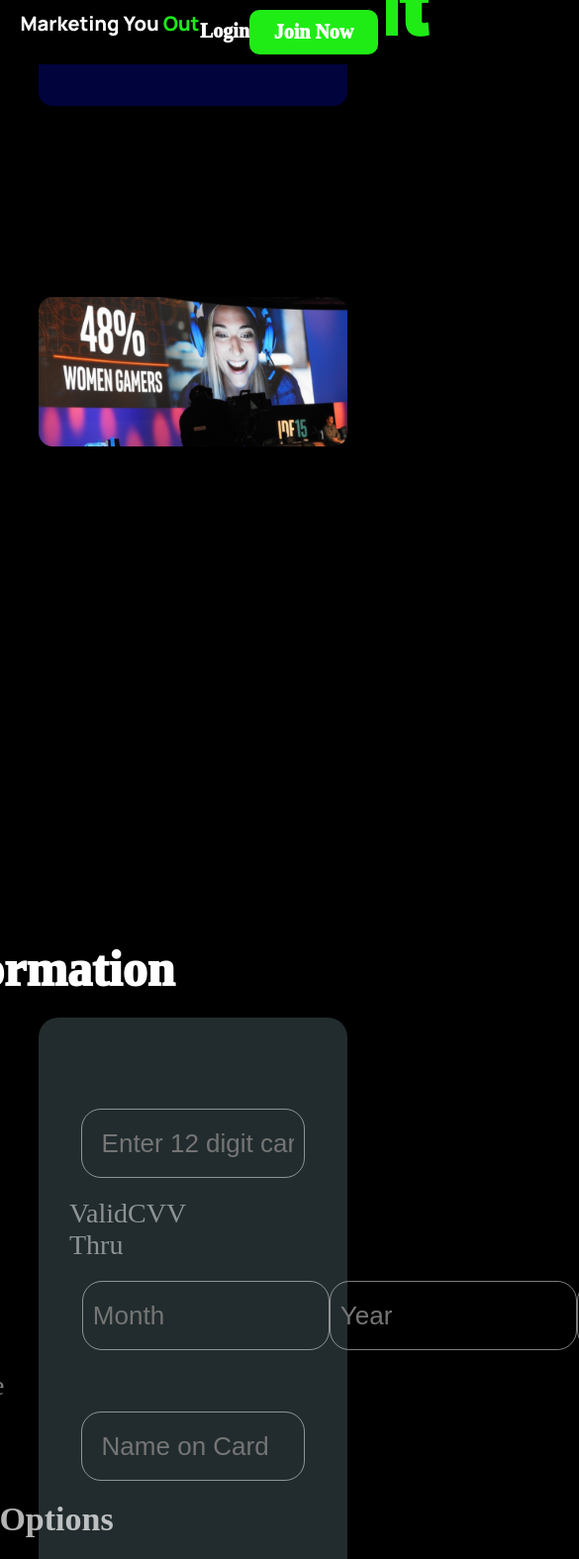
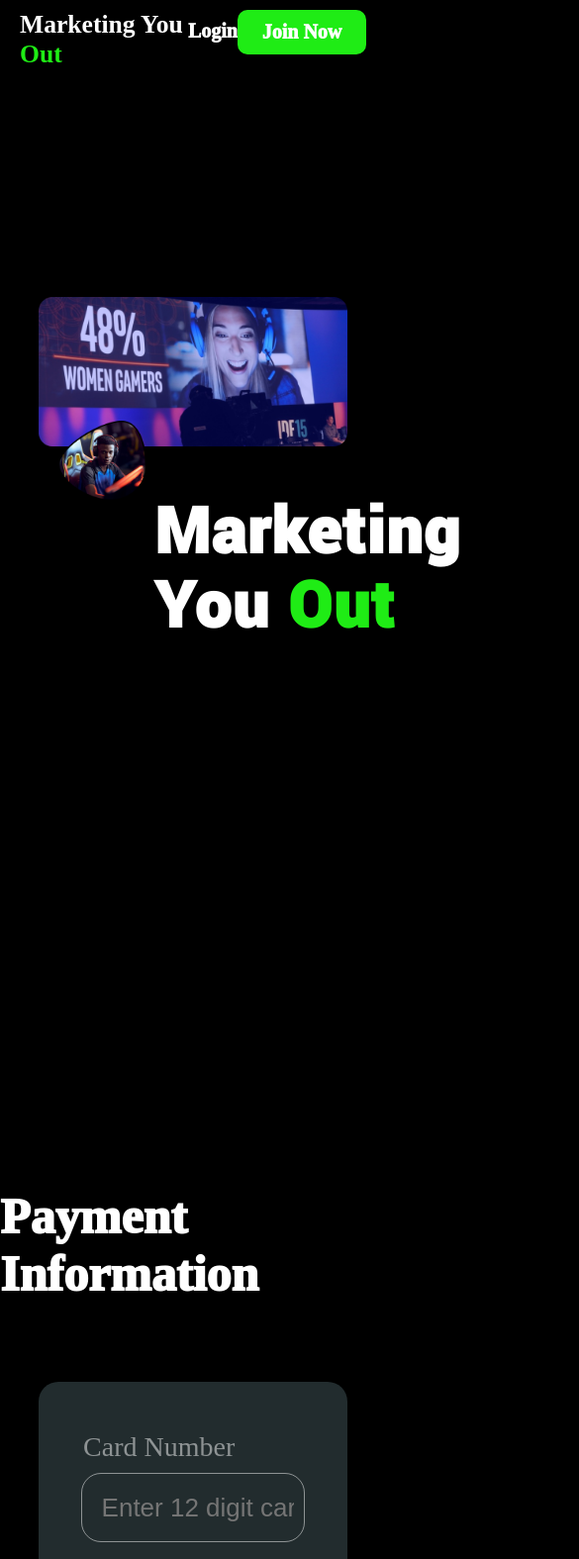
Before and after one commit to Kingstarflycodes/MarketingYouOut, a plain HTML site: page payment.html in a window 390 px wide. Shown: the top 1575 px of the page at 99% size, 585 px wide, since content can reach past the window. Drawn offline with Linux system fonts and the light colour scheme; a web font is replaced by a local one.

Commit message:
made a lot of respomsive changes to all active pages

```diff
--- a/css/payment.css
+++ b/css/payment.css
@@ -83,8 +83,8 @@ p {
 }
 
 .headerText {
-  width: 250px;
-  height: 100%;
+  font-size: 160%;
+  cursor: pointer;
 }
 
 .navBtnCont {
@@ -112,32 +112,41 @@ p {
   width: 100%;
   height: 500px;
   margin: 300px 0 150px 0;
+  position: relative;
+}
+
+.mainImg {
+  position: absolute;
+  top: 0;
 }
 
 .blueBg {
-  position: relative;
-  top: -495px;
+  position: absolute;
+  top: 0;
 }
 
 .ellipse {
-  position: relative;
-  top: -860px;
-  left: -270px;
+  position: absolute;
+  top: 60%;
+  left: 20%;
 }
 
 .myo {
-  position: relative;
-  top: -1050px;
-  left: 130px;
-  font-size: 80px;
+  position: absolute;
+  top: 75%;
+  left: 45%;
+  font-size: 750%;
   font-family: Roboto-Black;
   letter-spacing: 2px;
+}
 
+.paymentSes {
+  margin-top: 400px;
 }
 
 .payText {
   font-size: 50px;
-  margin: 0 0 20px -500px;
+  margin: 0 0 80px 0;
 }
 
 .payCont {
@@ -149,7 +158,9 @@ p {
 
 .cardNoText {
   font-size: 28px;
-  margin: 20px 0 10px -690px;
+  width: 90%;
+  text-align: left;
+  margin: 20px 0 10px 5px;
   color: rgb(250, 250, 250, .5);
 }
 
@@ -166,12 +177,14 @@ p {
 .cvvText1 {
   width: 89%;
   margin: 20px 0 0 0;
-  padding: 0 250px 0 0;
+  padding: 0 320px 0 0;
 }
 
 .cvvText2 {
   width: 89%;
-  margin: 20px 0 0 0;
+  margin: 20px 40px 0 0;
+  padding: 0 10px;
+  position: relative;
 }
 
 .cvvText1 p {
@@ -180,7 +193,7 @@ p {
 }
 
 .month {
-  width: 250px;
+  width: 30%;
   height: 70px;
   padding: 10px;
   background: transparent;
@@ -191,7 +204,7 @@ p {
 }
 
 .year {
-  width: 250px;
+  width: 30%;
   height: 70px;
   padding: 10px;
   background: transparent;
@@ -202,7 +215,7 @@ p {
 }
 
 .cvv {
-  width: 300px;
+  width: 30%;
   height: 70px;
   padding: 10px;
   background: transparent;
@@ -213,9 +226,17 @@ p {
   margin-right: -30px;
 }
 
+.cvvText2 i {
+  position: absolute;
+  top: 20px;
+  right: 20px;
+}
+
 .cardNameText {
   font-size: 28px;
-  margin: 20px 0 10px -610px;
+  width: 90%;
+  text-align: left;
+  margin: 20px 0 10px 5px;
   color: rgb(250, 250, 250, .5);
 }
 
@@ -231,7 +252,7 @@ p {
 }
 
 .mpo {
-  margin: 0  0 30px -500px;
+  margin: 0  0 30px 0;
   font-size: 34px;
   opacity: .7;
 }
@@ -280,13 +301,10 @@ footer {
   margin-top: 70px;
 }
 
-.footerImg {
-  width: 400px;
-}
-
 .footDetails {
   width: 100%;
-  padding: 0 420px 0 450px;
+  padding: 0 30% 0 30%;
+  margin-top: 20px;
 }
 
 .listCont p {
@@ -311,3 +329,89 @@ footer p {
   font-size: 14px;
   margin: 0 0 5px 0;
 }
+
+@media (max-width: 1600px) {
+ .ellipse {
+   top: 50%;
+   left: 15%;
+ }
+
+ .myo {
+   top: 60%;
+   left: 40%;
+ }
+
+ .cvvText1 {
+  width: 89%;
+  margin: 20px 0 0 0;
+  padding: 0 260px 0 0;
+}
+}
+
+@media (max-width: 1300px) {
+  .ellipse {
+    top: 40%;
+  }
+
+  .myo {
+    top: 45%;
+    font-size: 650%;
+  }
+
+  .cvvText1 {
+    padding: 0 195px 0 0;
+  }
+}
+
+@media (max-width: 1200px) {
+  .myo {
+    font-size: 550%;
+  }
+
+  .cvvText1 {
+    padding: 0 170px 0 0;
+  }
+
+  .cvvText2 i {
+    right: 10px;
+  }
+}
+
+@media (max-width: 1100px) {
+  .ellipse {
+    top: 35%;
+  }
+
+  .myo {
+    top: 40%;
+    font-size: 500%;
+  }
+
+  .cvvText1 {
+    padding: 0 150px 0 0;
+  }
+}
+
+@media (max-width: 1000px) {
+  .ellipse {
+    top: 30%;
+  }
+
+  .myo {
+    font-size: 400%;
+  }
+
+  .cvvText1 {
+    padding: 0 130px 0 0;
+  }
+}
+
+@media (max-width: 900px) {
+  .ellipse {
+    top: 25%;
+  }
+}
+
+@media (max-width: 500px) {
+
+}
--- a/css/personal-info.css
+++ b/css/personal-info.css
@@ -6,6 +6,7 @@
 
 body {
   background: #000;
+  width: 100vw;
 }
 
 h1, h2, h3, h4, h5, h6, p, button, a, li {
@@ -22,8 +23,8 @@ p {
 }
 
 @font-face {
-  font-family: AssociateSans-Light;
-  src: url(../font/AssociateSans-Light.ttf);
+  font-family: Eloquia;
+  src: url(../font/Typekiln - EloquiaText-ExtraLight.otf);
 }
 
 @font-face {
@@ -54,6 +55,11 @@ p {
   justify-content: space-around;
 }
 
+.ai-center {
+  display: flex;
+  align-items: center;
+}
+
 .jc-fe {
   display: flex;
   justify-content: flex-end;
@@ -79,11 +85,12 @@ p {
   position: fixed;
   top: 0;
   background: #000;
+  align-items: center;
 }
 
-.headerImg {
-  width: 250px;
-  height: 80%;
+.headerText {
+  font-size: 160%;
+  cursor: pointer;
 }
 
 .navBtnCont {
@@ -133,6 +140,10 @@ p {
   margin-bottom: 20px;
 }
 
+.myForm {
+  width: 80%;
+}
+
 .insert {
   width: 80%;
   height: 60px;
@@ -142,7 +153,7 @@ p {
   background: transparent;
   margin-top: 40px;
   font-size: 16px;
-  color: #000;
+  color: #fff;
 }
 
 .infoBtn {
@@ -155,7 +166,7 @@ p {
 }
 
 .line {
-  width: 500px;
+  width: 70%;
   border-bottom: 1px solid rgba(250, 250, 250, .5);
   margin: 40px 0 40px 0;
 }
@@ -170,12 +181,13 @@ footer {
 }
 
 .footerImg {
-  width: 400px;
+  width: 320px
 }
 
 .footDetails {
   width: 100%;
-  padding: 0 420px 0 450px;
+  padding: 0 30% 0 30%;
+  margin-top: 20px;
 }
 
 .listCont p {
@@ -200,3 +212,29 @@ footer p {
   font-size: 14px;
   margin: 0 0 5px 0;
 }
+
+@media (max-width: 1600px) {
+  .footDetails {
+    padding: 0 35% 0 35%;
+  }
+}
+
+@media (max-width: 1080px) {
+  .footDetails {
+    padding: 0 30% 0 30%;
+  }
+}
+
+@media (max-width: 601px) {
+  .myForm {
+    width: 100%;
+  }
+
+  .headerText {
+    font-size: 140%;
+  }
+
+  .footDetails {
+    padding: 0 20% 0 20%;
+  }
+}
--- a/css/style.css
+++ b/css/style.css
@@ -31,11 +31,6 @@ p {
   font-family: Eloquia;
   src: url(../font/Typekiln - EloquiaText-ExtraLight.otf);
 }
-
-/* @font-face {
-  font-family: Roboto-Black;
-  src: url(../font/Roboto-Black.ttf);
-} */
 
 .bg-green {
   background: #1FEC15;
@@ -93,9 +88,8 @@ p {
   /*z-index: 1100;*/
 }
 
-.headerImg {
-  width: 250px;
-  height: 80%;
+.headerText {
+  font-size: 160%;
   cursor: pointer;
 }
 
@@ -212,6 +206,7 @@ p {
 .aboutText {
   width: 800px;
   font-size: 34px;
+  margin: 0;
 }
 
 .downAbtCont {
@@ -395,7 +390,7 @@ p {
   width: 50%;
 }
 
-.childOne {
+.child {
   width: 45%;
 }
 
@@ -435,8 +430,19 @@ p {
   font-size: 14px;
 }
 
-.childTwo {
+#myForm {
   width: 55%;
+  display: flex;
+  flex-direction: column;
+  align-items: flex-end;
+  margin: 0 5px 0 20px;
+  padding: 0 10px;
+}
+
+.writeTxt {
+  width: 100%;
+  text-align: center;
+  margin: 0 10px;
 }
 
 .insertNameEmail {
@@ -462,12 +468,13 @@ p {
 }
 
 .c2btn {
-  width: 270px;
+  width: 70%;
   height: 50px;
   border: none;
   border-radius: 10px;
-  margin-right: -80px;
   font-size: 28px;
+  color: #fff;
+  margin-right: 10px;
 }
 
 footer {
@@ -481,6 +488,7 @@ footer {
 .footDetails {
   width: 100%;
   padding: 0 420px 0 450px;
+  margin-top: 20px;
 }
 
 .listCont p {
@@ -516,6 +524,50 @@ footer p {
   main {
     padding: 0 300px;
   }
+}
+
+.redefine {
+  font-size: 90px;
+}
+
+.redeText {
+  font-size: 32px;
+}
+
+.aboutText {
+  font-size: 40px;
+}
+
+.omc h2, .mc h2 {
+  font-size: 70px;
+}
+
+.omc p, .mc p {
+  font-size: 40px;
+}
+
+.mc {
+  height: 1100px;
+}
+
+.memCont {
+  width: 65%;
+}
+
+.work {
+  font-size: 32px;
+}
+
+.amount {
+  font-size: 45px;
+}
+
+.amount span {
+  font-size: 35px;
+}
+
+.memTxt {
+  font-size: 40px;
 }
 
 @media (max-width: 1600px) {
@@ -873,10 +925,7 @@ footer p {
   }
 
   .c2btn {
-    width: 150px;
-    height: 50px;
     font-size: 18px;
-    margin-right: -130px;
   }
 
   .footDetails {
@@ -884,7 +933,7 @@ footer p {
   }
 }
 
-@media (max-width: 601px) {
+@media (max-width: 540px) {
   .aboutImgCont {
     flex-direction: column;
     align-items: center;
@@ -933,10 +982,6 @@ footer p {
   }
 }
 
-.c2btn {
-  margin: 10px -320px 0 0;
-}
-
 .footDetails {
   padding: 0 80px 0 110px;
 }
@@ -975,10 +1020,6 @@ footer p {
     padding: 0;
   }
 
-  .c2btn {
-    margin: 0 -200px 0 0;
-  }
-
   .footerImg {
     width: 70%;
   }
@@ -1009,10 +1050,6 @@ footer p {
     margin: 0 -39px 0 0;
   }
 
-  .c2btn {
-    margin: 0 -160px 0 0;
-  }
-
   .footerImg {
     width: 300px;
   }
@@ -1031,10 +1068,6 @@ footer p {
     margin: 0 -28px 0 0;
   }
 
-  .c2btn {
-    margin: 0 -150px 0 0;
-  }
-
   .footDetails {
     padding: 0 30px 0 60px;
   }
--- a/payment.html
+++ b/payment.html
@@ -7,7 +7,7 @@
   </head>
   <body>
     <nav class="navBar jc-sb">
-      <img class="headerText" src="./img/Nav bar.png">
+      <h1 class="headerText">Marketing You <span class="green">Out</span></h1>
       <div class="navBtnCont jc-sb">
         <a href="#"><button class="login fw-bold">Login</button></a>
         <a href="#"><button class="joinNow bg-green fw-bold">Join Now</button></a>
@@ -15,9 +15,9 @@
     </nav>
 
     <div class="headAdCont aic-center">
-      <img src="./img/Rectangle 19.png" width="80%">
+      <img class="mainImg" src="./img/Rectangle 19.png" width="80%">
       <img class="blueBg" src="./img/Rectangle 22.png" width="80%">
-      <img class="ellipse" src="./img/Ellipse 7.png" width="350px">
+      <img class="ellipse" src="./img/Ellipse 7.png" width="23%">
       <h1 class="myo fw-bold">Marketing<br>You <span class="green">Out</span></h1>
     </div>
 
@@ -52,7 +52,7 @@
     </div>
 
     <footer class="aic-center">
-      <img class="footerImg" src="./img/Nav bar.png">
+      <h1 class="headerText">Marketing You <span class="green">Out</span></h1>
       <div class="jc-sb footDetails">
         <div class="listCont">
           <p>About</p>
```
Also changed, not shown: index.html (+13 -13 lines), personal-info.html (+10 -8 lines).
